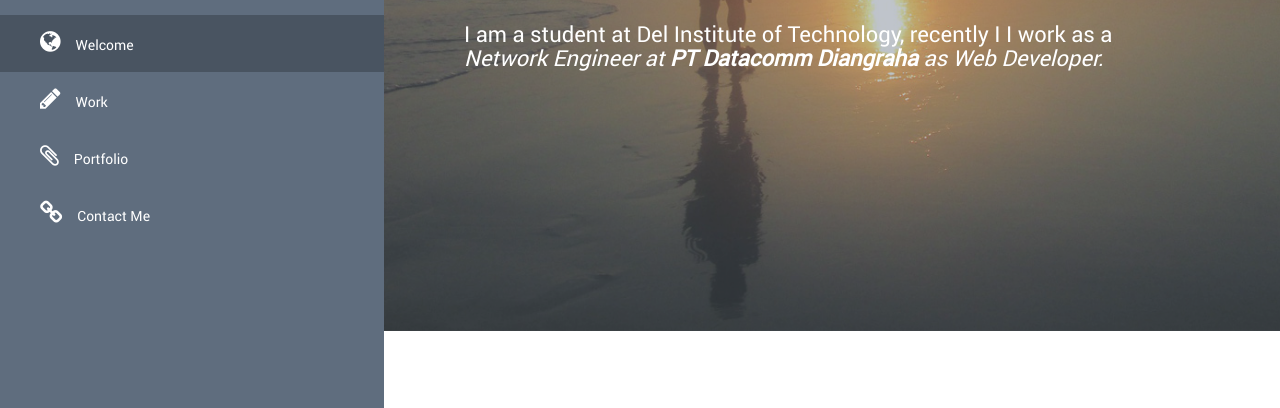
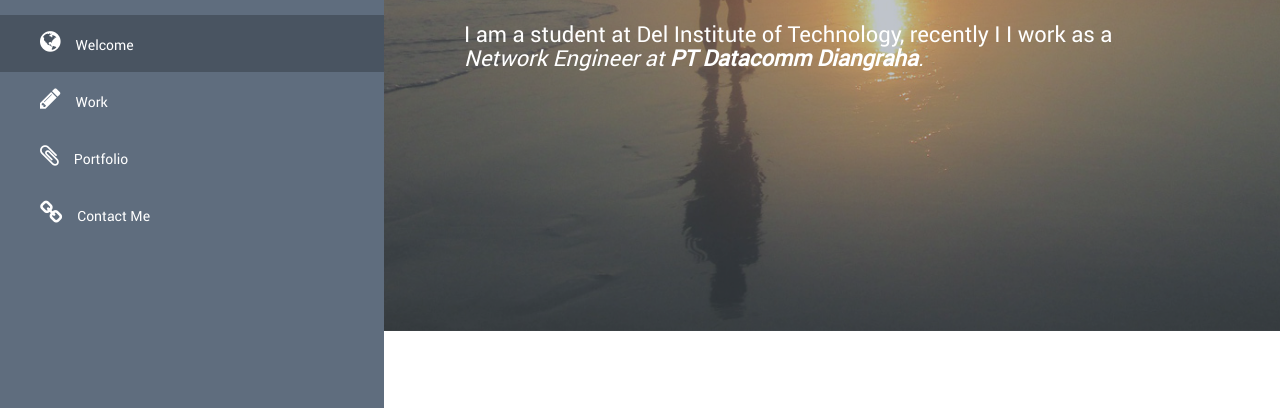
Before and after one commit to vietbunder/vietbunder.github.io, a plain HTML site: page index.html in a window 1280 px wide. Shown: the part 314-722 px from the top of the page. Drawn offline with Linux system fonts and the light colour scheme.

Commit message:
Update index.html

```diff
--- a/index.html
+++ b/index.html
@@ -76,7 +76,7 @@
             <div class="banner-overlay"></div>
             <div class="welcome-text">
                 <h2>Hi. I'm <b>Jojo Viet Bunder Hutagalung.</b> </h2>
-                <h5>I am a student at Del Institute of Technology, recently I I work as a <i>Network Engineer<i> at <b>PT Datacomm Diangraha</b> as Web Developer.</h5>
+                <h5>I am a student at Del Institute of Technology, recently I I work as a <i>Network Engineer<i> at <b>PT Datacomm Diangraha</b>.</h5>
             </div>
         </div>
 
```
